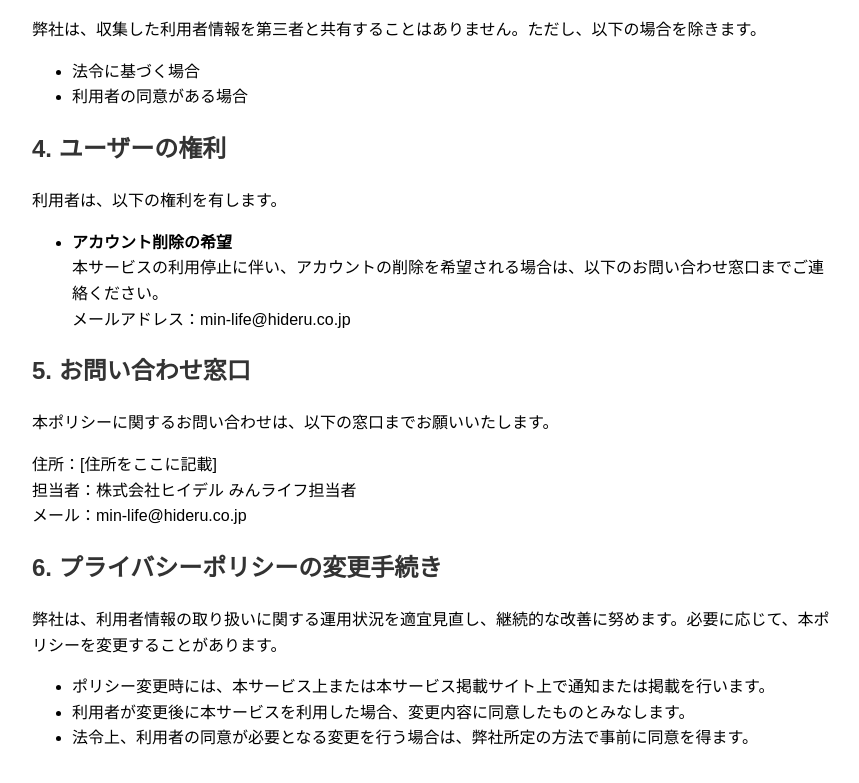
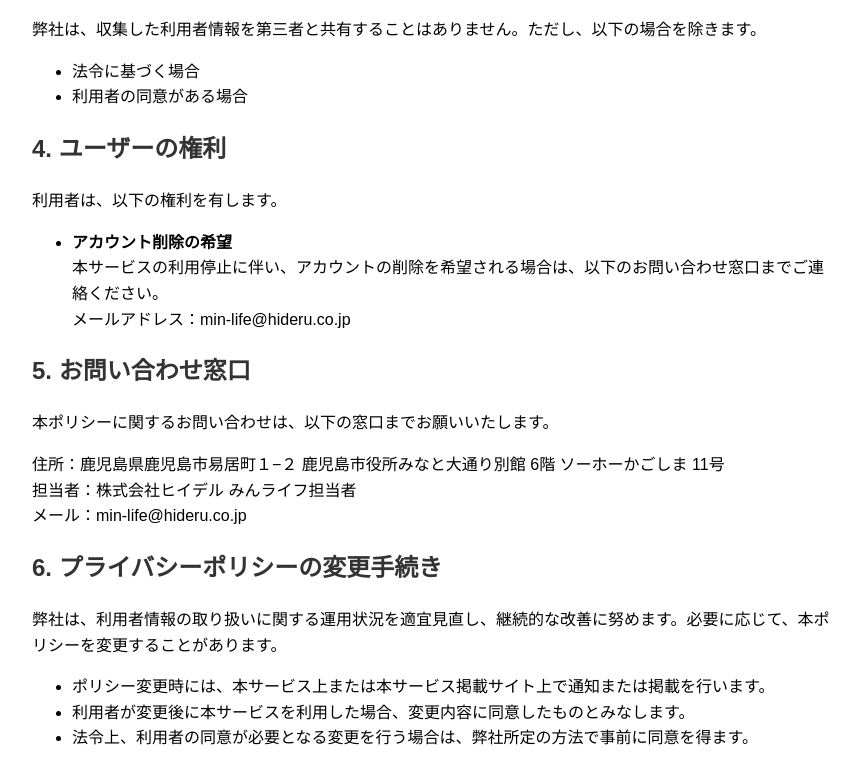
Before and after one commit to hideru-dev/min-life-site, a plain HTML site: page privacy/index.html in a window 1280 px wide. Shown: the part 773-1556 px from the top of the page, without its empty margins (208-1067 px from the left). Drawn offline with Linux system fonts and the light colour scheme.

Commit message:
住所を追記

```diff
--- a/privacy/index.html
+++ b/privacy/index.html
@@ -67,7 +67,7 @@
     <h2>5. お問い合わせ窓口</h2>
     <p>本ポリシーに関するお問い合わせは、以下の窓口までお願いいたします。</p>
     <p>
-        住所：[住所をここに記載] <br>
+        住所：鹿児島県鹿児島市易居町１−２ 鹿児島市役所みなと大通り別館 6階 ソーホーかごしま 11号<br>
         担当者：株式会社ヒイデル みんライフ担当者 <br>
         メール：min-life@hideru.co.jp
     </p>
```
